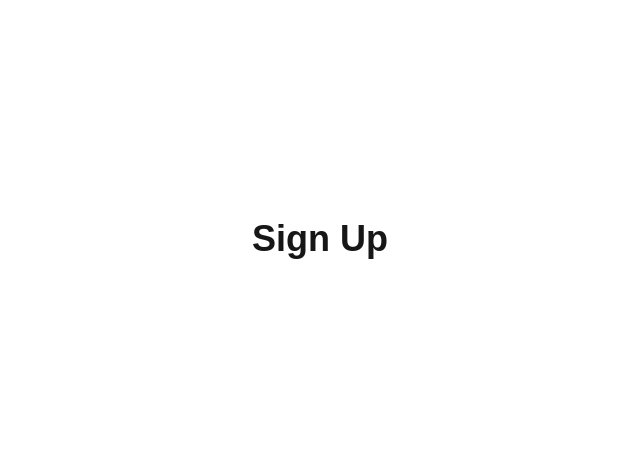
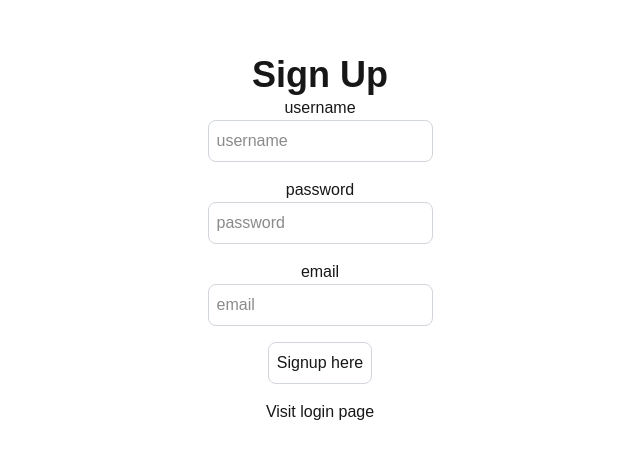
Before and after one commit to DamonDahrk/auth_app, a Next.js app: page /signup in a window 1280 px wide. Shown: the part 161-620 px from the top of the page, without its empty margins (320-960 px from the left). Built offline with nearby package versions, Linux system fonts and the light colour scheme.

Commit message:
sign up page has been designed

```diff
--- a/src/app/login/page.tsx
+++ b/src/app/login/page.tsx
@@ -1,4 +1,28 @@
+"use client";  //you can use any front end framework with this, useffect usestate (BROKEN)
+import Link from "next/link";
+import React from "react";
+import {useRouter} from "next/navigation";
+import {axios} from "axios";
+
+
+
+
+
 export default function LoginPage(){
+    const [user, setUser] = React.useState({
+        email: "",
+        password: "",
+        username: "",
+    })
+
+    const onSignup = async () => {
+
+    }
+
+    //anything that will to db uses async
+
+
+
     return(
         <div className="flex items-center justify-center h-screen">
             <h1 className="text-4xl font-bold">Login </h1>
--- a/src/app/signup/page.tsx
+++ b/src/app/signup/page.tsx
@@ -1,9 +1,66 @@
-import React from 'react'
+"use client";  //you can use any front end framework with this, useffect usestate (BROKEN)
+import Link from "next/link";
+import React from "react";
+import {useRouter} from "next/navigation";
+import {axios} from "axios";
 
-export default function SignUpPage() {
-  return (
-    <div className="flex items-center justify-center h-screen">
-      <h1 className="text-4xl font-bold">Sign Up</h1>
-    </div>
-  )
-}
+
+
+
+
+
+
+export default function SignUpPage(){
+    const [user, setUser] = React.useState({
+        email: "",
+        password: "",
+        username: "",
+    })
+
+    const onSignup = async () => {
+
+    }
+
+    return (
+      <div className="flex flex-col items-center justify-center h-screen">
+        <h1 className="text-4xl font-bold">Sign Up</h1>
+      <hr />
+<label htmlFor="username">username</label>
+<input
+  className="p-2 border border-gray-300 rounded-lg mb-4 focus:outline-none focus:border-gray-600"
+  id="username"
+  type="text"
+  value={user.username}
+  onChange={(e) => setUser({ ...user, username: e.target.value })}
+  placeholder="username"
+/>
+<label htmlFor="password">password</label>
+<input
+  className="p-2 border border-gray-300 rounded-lg mb-4 focus:outline-none focus:border-gray-600"
+  id="password"
+  type="password"
+  value={user.password}
+  onChange={(e) => setUser({ ...user, password: e.target.value })}
+  placeholder="password"
+/>
+<label htmlFor="email">email</label>
+<input
+  className="p-2 border border-gray-300 rounded-lg mb-4 focus:outline-none focus:border-gray-600"
+  id="email"
+  type="text"
+  value={user.email}
+  onChange={(e) => setUser({ ...user, email: e.target.value })}
+  placeholder="email"
+/>
+<button
+  onClick={onSignup}
+  className="p-2 border border-gray-300 rounded-lg mb-4 focus:outline-none focus:border-gray-600"
+>
+  Signup here
+</button>
+<Link href="/login">Visit login page</Link>
+
+</div>
+    )
+
+  }
```
